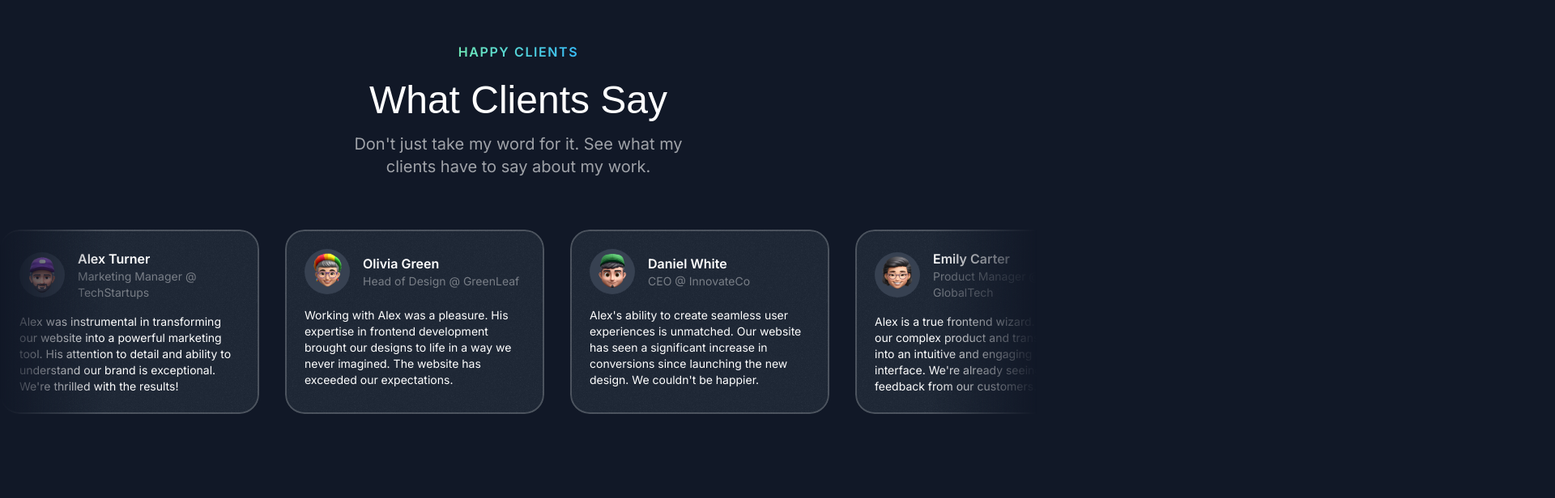
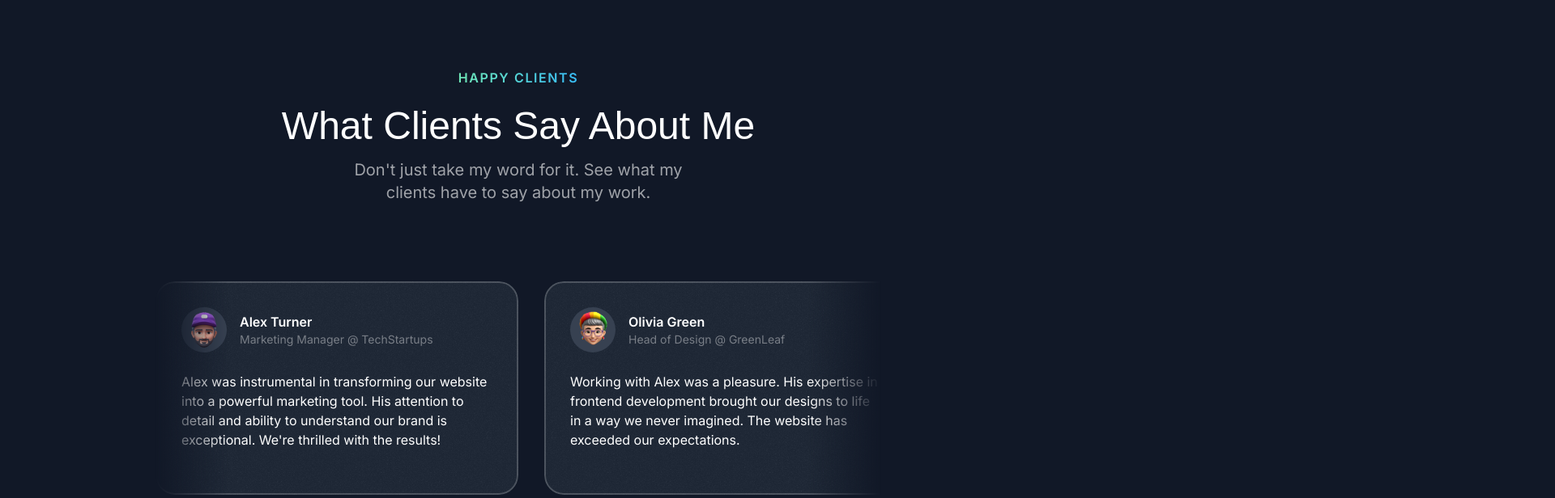
Before and after one commit to WilliamRossCrane/Portfolio, a Next.js app in the folder portfolio/portfolio/: page / in a window 1280 px wide. Shown: the part 3080-3696 px from the top of the page at 81% size, 1920 px wide, since content can reach past the window. Before the commit the page ends 3656 px from the top, so only its background shows below. Built offline with nearby package versions, Linux system fonts and the light colour scheme; a web font is replaced by a local one.

Commit message:
Testimonial Section: Big issue with the box dimensions, enrolled the help of AI, fricked my up even more but I got it relativley close to the design, may fix stuff in the future.

```diff
--- a/portfolio/portfolio/src/sections/Testimonials.tsx
+++ b/portfolio/portfolio/src/sections/Testimonials.tsx
@@ -43,16 +43,17 @@ const testimonials = [
 
 export const TestimonialsSection = () => {
   return (
-    <div className="py-16">
+    <div className="py-16 lg:py-24">
       <SectionHeader
         eyebrow="Happy Clients"
-        title="What Clients Say"
+        title="What Clients Say About Me"
         description="Don't just take my word for it. See what my clients have to say about my work."
       />
 
-      <div className="mt-16 flex gap-8 overflow-x-clip [mask-image:linear-gradient(to_right,transparent,black_10%,black_90%,transparent)]">
+      <div className="mt-16 lg:mt-24 relative">
+        <div className="flex gap-8 overflow-x-auto no-scrollbar md:overflow-x-visible lg:max-w-4xl mx-auto [mask-image:linear-gradient(to_right,transparent,black_10%,black_90%,transparent)]">
           {testimonials.map((testimonial) => (
-          <Card key={testimonial.name} className="max-w-xs flex-none">
+            <Card key={testimonial.name} className="w-full max-w-xs md:max-w-md lg:max-w-md p-6 md:p-8 flex-none">
               <div className="flex gap-4 items-center">
                 <div className="size-14 bg-gray-700 inline-flex items-center justify-center rounded-full flex-shrink-0">
                   <Image src={testimonial.avatar} alt={testimonial.name} className="max-h-full" />
@@ -62,10 +63,11 @@ export const TestimonialsSection = () => {
                   <div className="text-sm text-white/40">{testimonial.position}</div>
                 </div>
               </div>
-            <p className="mt-4 text-sm">{testimonial.text}</p>
+              <p className="mt-4 md:mt-6 text-sm md:text-base">{testimonial.text}</p>
             </Card>
           ))}
         </div>
       </div>
+    </div>
   );
 };
```
Lines whose indentation alone changed are shown as unchanged.
